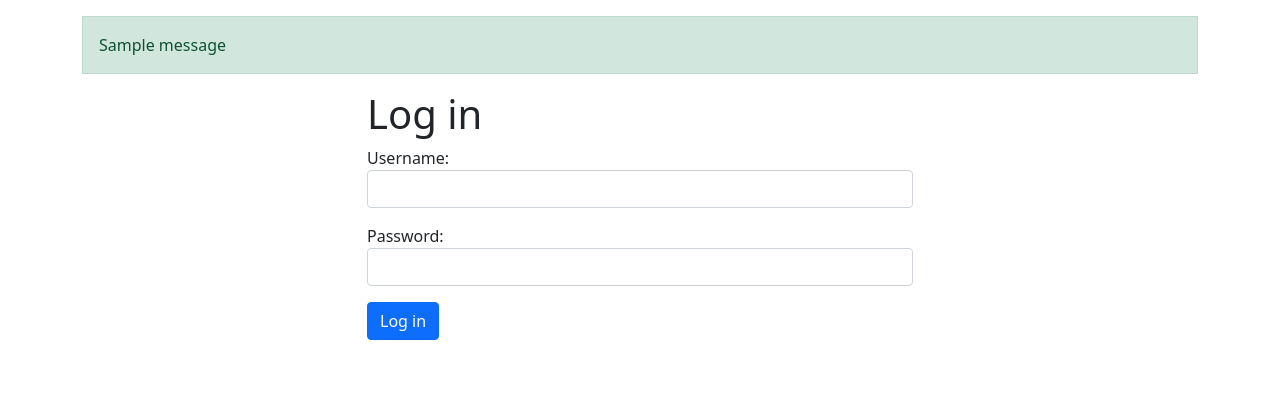
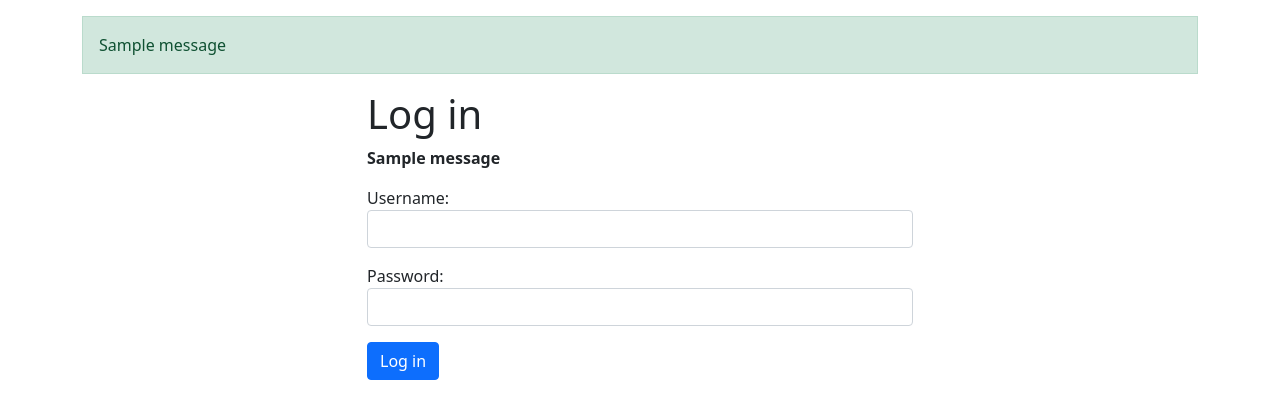
Before and after one commit to estherokusanya/clucker, a Django app: page /log_in/ in a window 1280 px wide. Shown: the part 56-475 px from the top of the page. Run offline with Django 3.2, Linux system fonts and the light colour scheme; tables that the repository leaves empty hold one stand-in row (values such as "Sample post"); one stand-in notice (Sample message) is shown; some libraries are stand-ins or nearby versions; some web fonts are replaced.

Commit message:
Fix Login Page

```diff
--- a/microblogs/templates/log_in.html
+++ b/microblogs/templates/log_in.html
@@ -7,6 +7,9 @@
   <div class="row">
     <div class = "col-sm-12 col-md-6 offset-md-3">
       <h1> Log in</h1>
+      {%  for message in messages %}
+       <p><b> {{ message }}</b></p>
+       {% endfor %}
       <form action = "{% url 'log_in' %}" method="post">
         {% csrf_token %}
         {% include 'partials/bootstrap_form.html' with form=form %}
```
